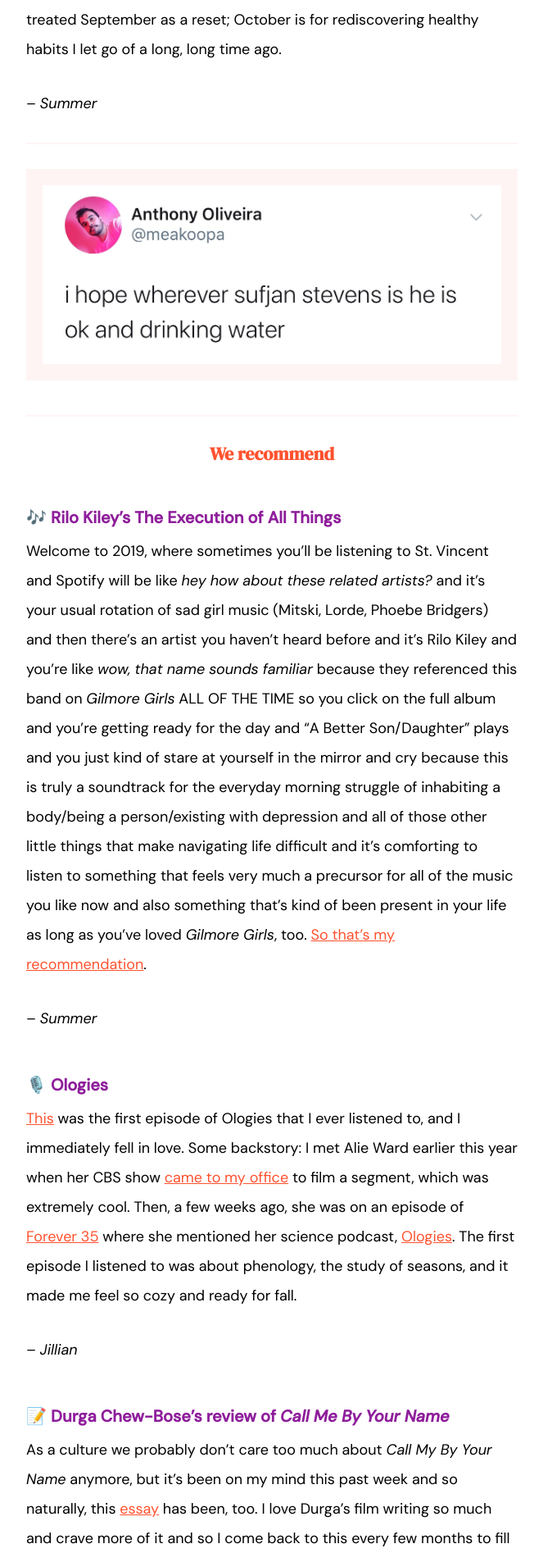
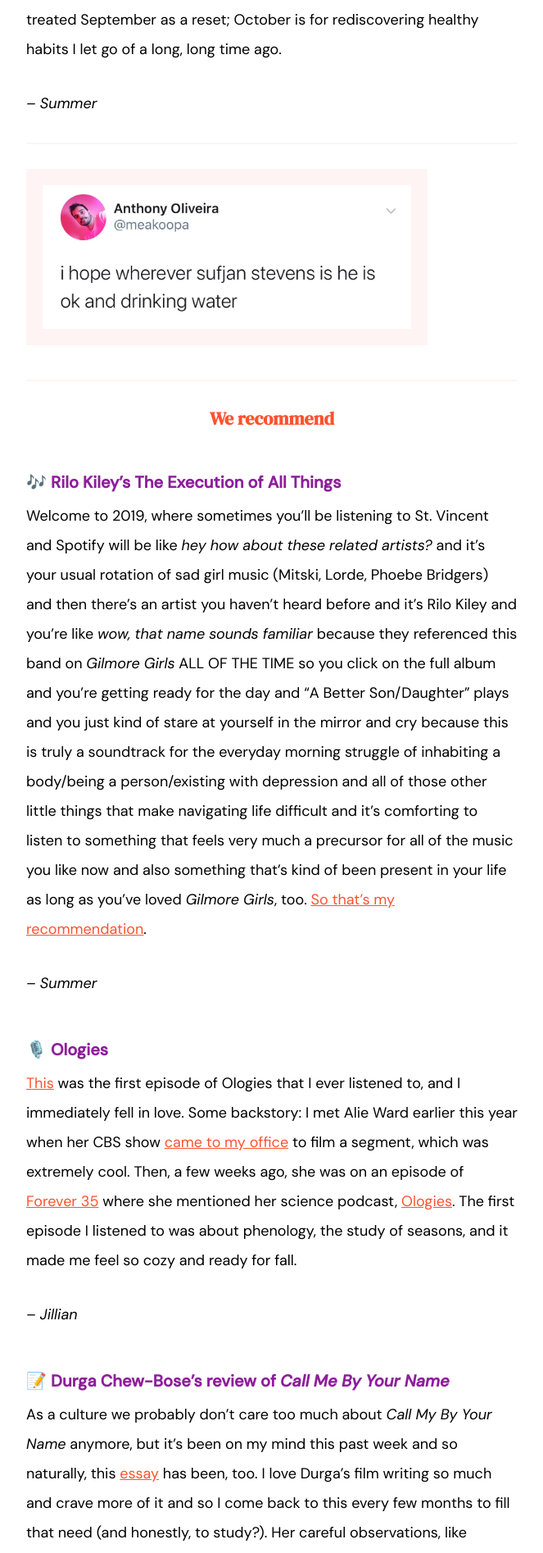
Before and after one commit to jilliangmeehan/letters-to-summer, a Jekyll site: the page built from emails/23.md, in a window 1280 px wide. Shown: the part 1470-3364 px from the top of the page at 82% size, without its empty margins (308-971 px from the left). Built offline with Jekyll 4.4.1, drawn with Linux system fonts in a browser that asks for light colours.

Commit message:
Update email.html

```diff
--- a/_layouts/email.html
+++ b/_layouts/email.html
@@ -6,9 +6,6 @@
     <meta charset="utf-8">
     <meta http-equiv="X-UA-Compatible" content="IE=edge">
     <meta name="viewport" content="width=device-width, initial-scale=1">
-
-    {% include social.html %}
-    {% include favicon.html %}
 
     <link href="https://fonts.googleapis.com/css?family=DM+Sans:400,400i,500,500i|DM+Serif+Display&display=swap" rel="stylesheet">
 
@@ -54,10 +51,10 @@
       }
 
       img {
-        max-width: 560px;
+        border: 20px solid #FFF4F4;
+        max-width: 450px;
         margin: 0 auto;
         text-align: center;
-        border: 20px solid #FFF4F4;
       }
 
       .pink {
```
